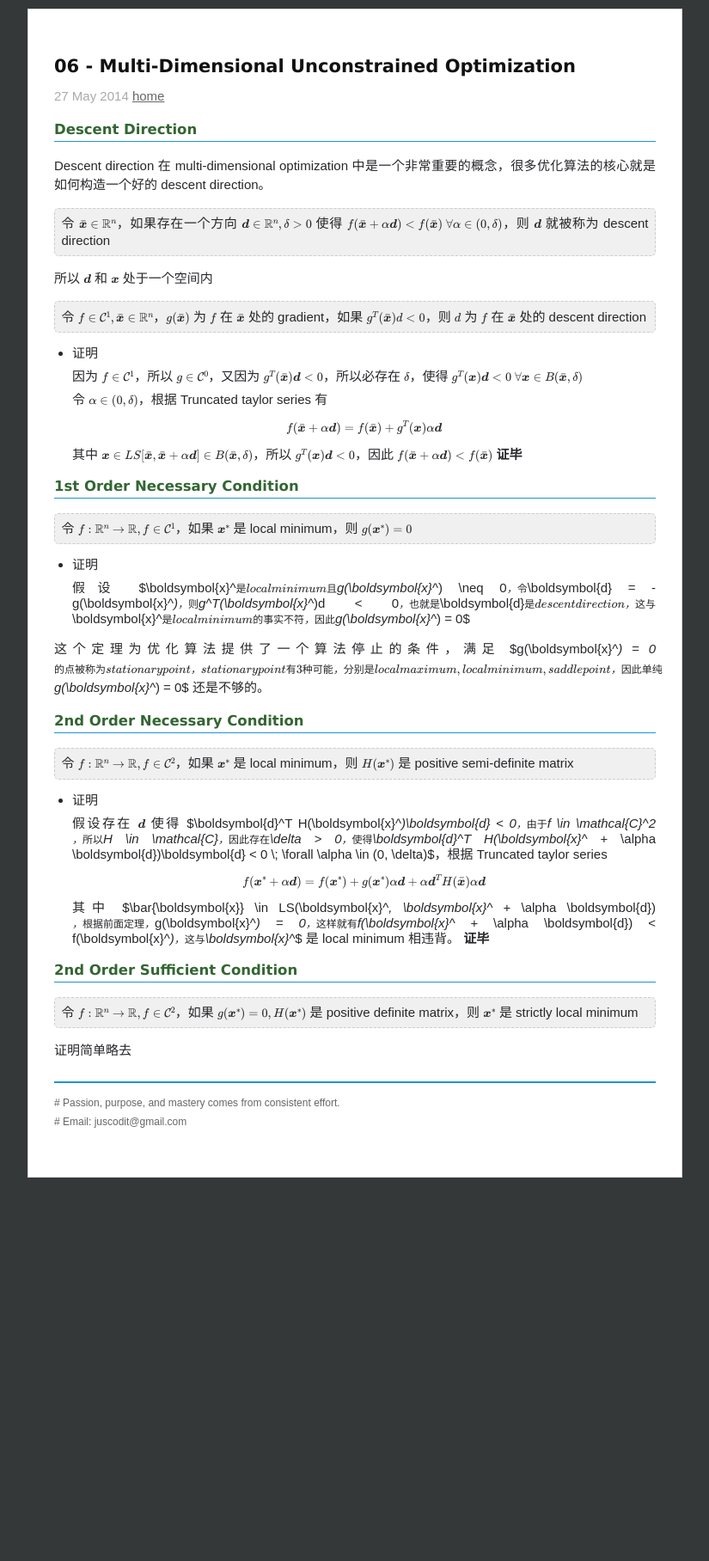
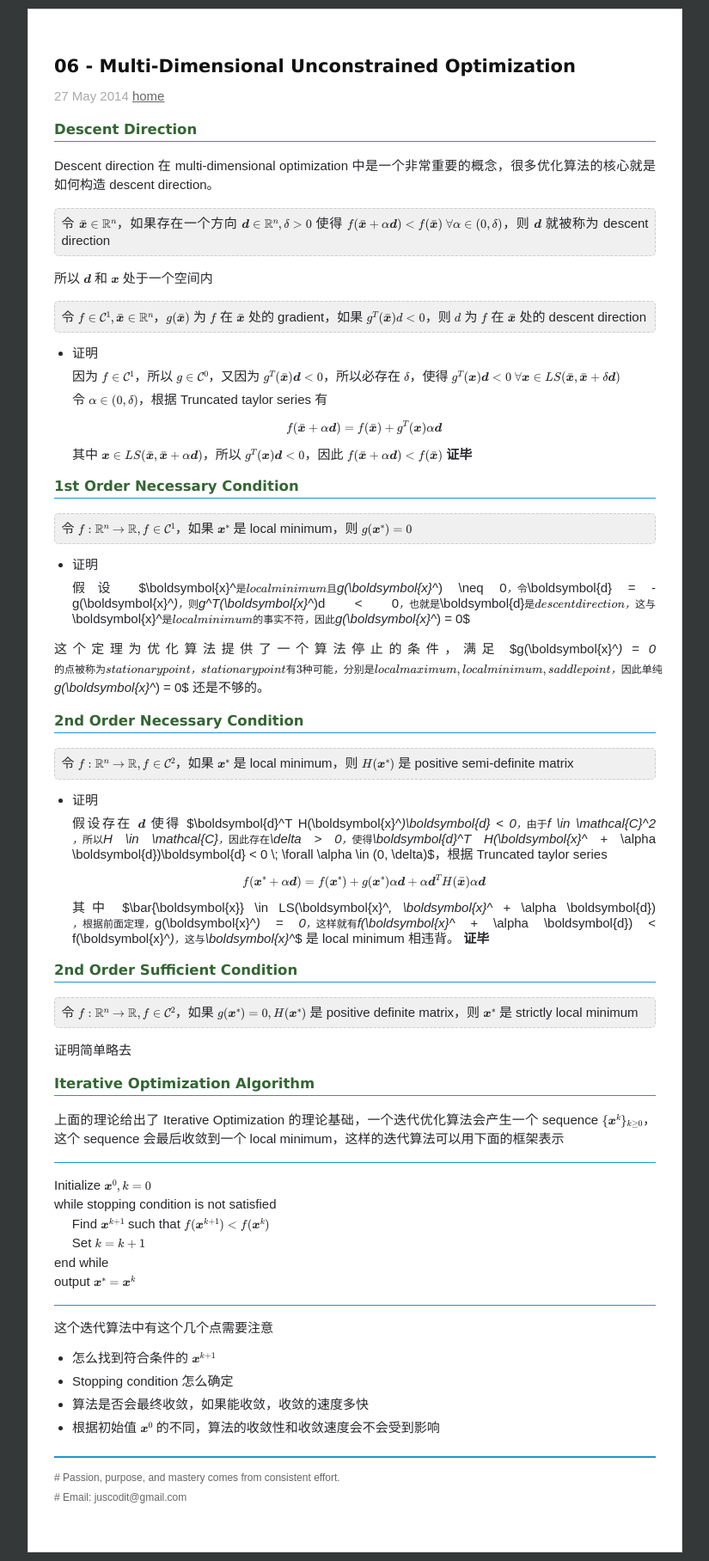
Before and after one commit to chenrushan/chenrushan.github.io, a Jekyll site: the page built from _posts/2014-05-27-NP-06-md-unconstrain-optimize.markdown, in a window 1280 px wide. Shown: the whole page at 86% size, without its empty margins (227-1052 px from the left). Built offline with Jekyll 4.4.1, drawn with Linux system fonts in a browser that asks for light colours; Markdown is read by kramdown in place of the engine named in the settings; formulas are drawn with MathJax 3; before the commit the page ends 1380 px from its top, so only the background shows below that.

Commit message:
[np06]: finish

```diff
--- a/_posts/2014-05-27-NP-06-md-unconstrain-optimize.markdown
+++ b/_posts/2014-05-27-NP-06-md-unconstrain-optimize.markdown
@@ -7,7 +7,7 @@ tags: NPTEL, numerical optimization
 
 #### Descent Direction
 
-Descent direction 在 multi-dimensional optimization 中是一个非常重要的概念，很多优化算法的核心就是如何构造一个好的 descent direction。
+Descent direction 在 multi-dimensional optimization 中是一个非常重要的概念，很多优化算法的核心就是如何构造 descent direction。
 
 <blockquote>
 令 $\bar{\boldsymbol{x}} \in \mathbb{R}^n$，如果存在一个方向 $\boldsymbol{d} \in \mathbb{R}^n, \delta > 0$ 使得 $f(\bar{\boldsymbol{x}} + \alpha \boldsymbol{d}) < f(\bar{\boldsymbol{x}}) \; \forall \alpha \in (0, \delta)$，则 $\boldsymbol{d}$ 就被称为 descent direction
@@ -21,7 +21,7 @@ Descent direction 在 multi-dimensional optimization 中是一个非常重要的
 
 * 证明
 
-  因为 $f\in \mathcal{C}^1$，所以 $g \in \mathcal{C}^0$，又因为 $g^T(\bar{\boldsymbol{x}})\boldsymbol{d} < 0$，所以必存在 $\delta$，使得 $g^T(\boldsymbol{x})\boldsymbol{d} < 0 \; \forall \boldsymbol{x} \in B(\bar{\boldsymbol{x}}, \delta)$
+  因为 $f\in \mathcal{C}^1$，所以 $g \in \mathcal{C}^0$，又因为 $g^T(\bar{\boldsymbol{x}})\boldsymbol{d} < 0$，所以必存在 $\delta$，使得 $g^T(\boldsymbol{x})\boldsymbol{d} < 0 \; \forall \boldsymbol{x} \in LS(\bar{\boldsymbol{x}}, \bar{\boldsymbol{x}} + \delta \boldsymbol{d})$
 
   令 $\alpha \in (0, \delta)$，根据 Truncated taylor series 有
 
@@ -29,7 +29,7 @@ Descent direction 在 multi-dimensional optimization 中是一个非常重要的
   f(\bar{\boldsymbol{x}} + \alpha \boldsymbol{d}) = f(\bar{\boldsymbol{x}}) + g^T(\boldsymbol{x}) \alpha \boldsymbol{d}
   $$
 
-  其中 $\boldsymbol{x} \in LS[\bar{\boldsymbol{x}}, \bar{\boldsymbol{x}} + \alpha\boldsymbol{d}] \in B(\bar{\boldsymbol{x}}, \delta)$，所以 $g^T(\boldsymbol{x})\boldsymbol{d} < 0$，因此 $f(\bar{\boldsymbol{x}} + \alpha \boldsymbol{d}) < f(\bar{\boldsymbol{x}})$ **证毕**
+  其中 $\boldsymbol{x} \in LS(\bar{\boldsymbol{x}}, \bar{\boldsymbol{x}} + \alpha\boldsymbol{d})$，所以 $g^T(\boldsymbol{x})\boldsymbol{d} < 0$，因此 $f(\bar{\boldsymbol{x}} + \alpha \boldsymbol{d}) < f(\bar{\boldsymbol{x}})$ **证毕**
 
 #### 1st Order Necessary Condition
 
@@ -66,3 +66,27 @@ Descent direction 在 multi-dimensional optimization 中是一个非常重要的
 </blockquote>
 
 证明简单略去
+
+#### Iterative Optimization Algorithm
+
+上面的理论给出了 Iterative Optimization 的理论基础，一个迭代优化算法会产生一个 sequence $\\{\boldsymbol{x}^k\\}_{k \geq 0}$，这个 sequence 会最后收敛到一个 local minimum，这样的迭代算法可以用下面的框架表示
+
+----------
+Initialize $\boldsymbol{x}^0, k = 0$<br/>
+while stopping condition is not satisfied<br/>
+&nbsp;&nbsp;&nbsp;&nbsp; Find $\boldsymbol{x}^{k+1}$ such that $f(\boldsymbol{x}^{k+1}) < f(\boldsymbol{x}^k)$<br/>
+&nbsp;&nbsp;&nbsp;&nbsp; Set $k = k+1$<br/>
+end while<br/>
+output $\boldsymbol{x}^* = \boldsymbol{x}^k$<br/>
+
+----------
+
+这个迭代算法中有这个几个点需要注意
+
+* 怎么找到符合条件的 $\boldsymbol{x}^{k+1}$
+
+* Stopping condition 怎么确定
+
+* 算法是否会最终收敛，如果能收敛，收敛的速度多快
+
+* 根据初始值 $\boldsymbol{x}^0$ 的不同，算法的收敛性和收敛速度会不会受到影响
```
